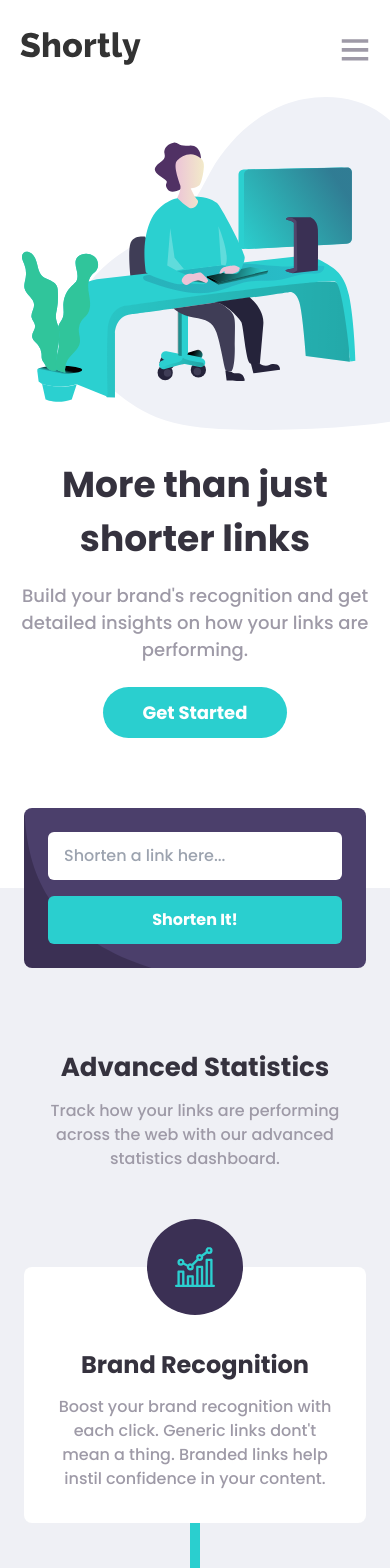
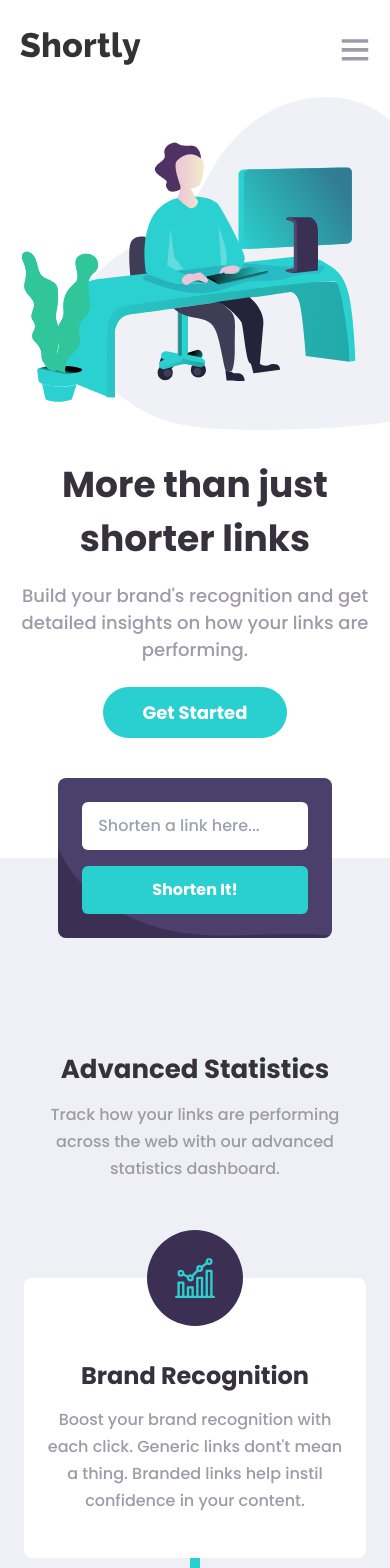
Before and after one commit to CiroJSCH/URL-shortening-API-landing-page, a React (Vite) app: page / in a window 390 px wide. Shown: the top 1568 px of the page. Built offline with nearby package versions, Linux system fonts and the light colour scheme.

Commit message:
Completed responsive design

```diff
--- a/src/components/Hero.tsx
+++ b/src/components/Hero.tsx
@@ -6,10 +6,10 @@ import illustration from '@/assets/images/illustration-working.svg';
 
 const Hero = () => {
   return (
-    <section className='pb-[150px] overflow-x-hidden xl:mt-16'>
+    <section className='pb-[120px] overflow-x-hidden xl:mt-16'>
       <div className='max-w-[1440px] m-auto xl:w-[80%] flex flex-col xl:flex-row-reverse items-center xl:justify-between'>
-        <div className='w-[130%] xl:w-auto xl:pl-0 mr-[-10rem] xl:mr-[-20rem] flex justify-center'>
-          <img src={illustration} alt='working illustration' />
+        <div className='w-[130%] xl:w-[70%] xl:pl-0 mr-[-10rem] xl:mr-[-20rem] flex justify-center'>
+          <img src={illustration} alt='working illustration' className='xl:w-full'/>
         </div>
         <div className='mt-7 flex flex-col text-center xl:text-start items-center xl:items-start px-4 xl:px-0 xl:w-[60%]'>
           <h1 className='text-gray-700 text-[36px] xl:text-[72px] font-bold xl:leading-[80px] max-w-[683px]'>
--- a/src/components/Navbar.tsx
+++ b/src/components/Navbar.tsx
@@ -10,7 +10,7 @@ import Logo from '@/assets/images/logo.svg';
 // Icons
 import { TfiMenu } from 'react-icons/tfi';
 
-const desktopLinkStyle = "cursor-pointer hover:text-gray-800 font-bold transition-colors duration-300 ease-in-out";
+const desktopLinkStyle = "cursor-pointer hover:text-gray-800 transition-colors duration-300 ease-in-out";
 
 const Navbar = () => {
   const [isOpenMenu, setIsOpenMenu] = useState<boolean>(false);
@@ -29,7 +29,7 @@ const Navbar = () => {
         </div>
         {/* MOBILE MENU */}
         <div
-          className={`absolute bg-primary-violet px-8 w-full z-[1000] rounded-lg flex-col items-center mt-6 ${
+          className={`absolute bg-primary-violet px-8 w-full max-w-[475px] left-0 right-0 m-auto z-[1000] rounded-lg flex-col items-center mt-6 ${
             isOpenMenu ? 'flex' : 'hidden'
           }`}
         >
--- a/src/components/Shorten.tsx
+++ b/src/components/Shorten.tsx
@@ -1,16 +1,18 @@
 const Shorten = () => {
   return (
-    <section className='bg-gray-500 w-full px-6 relative min-h-[160px]'>
-      <div className='bg-primary-violet bg-shorten-mobile xl:bg-shorten-desktop flex flex-col items-center justify-center p-6 gap-4 rounded-lg bg-cover bg-no-repeat w-[calc(100%-48px)] bg-center absolute top-[-50%]'>
+    <section className='bg-gray-500 w-full px-6 pb-8'>
+      <div className="relative min-h-[160px] w-[80%] max-w-[1440px] m-auto">
+        <div className='bg-primary-violet bg-shorten-mobile xl:bg-shorten-desktop flex flex-col xl:flex-row items-center justify-center p-6 xl:p-10 gap-4 xl:gap-6 rounded-lg bg-cover bg-no-repeat bg-center absolute top-[-50%] xl:top-[-64px] w-full'>
           <input
-          className='px-4 py-3 w-full rounded-md text-gray-700'
+            className='px-4 py-3 w-full xl:w-[80%] rounded-md text-gray-700'
             type='text'
             name='shorten'
             placeholder='Shorten a link here...'
           />
-        <button className='px-10 py-3 bg-primary-cyan w-full rounded-md text-white font-bold cursor-pointer hover:bg-[#80DFDF] transition-colors duration-300'>
+          <button className='px-10 py-3 bg-primary-cyan w-full xl:w-[20%] rounded-md text-white font-bold cursor-pointer hover:bg-[#80DFDF] transition-colors duration-300'>
             Shorten It!
           </button>
+        </div>
       </div>
     </section>
   );
--- a/src/components/StatisticCard.tsx
+++ b/src/components/StatisticCard.tsx
@@ -1,23 +1,23 @@
-import { IStatistics } from "@/constants/statistics";
+import { IStatistics } from '@/constants/statistics';
 
-type Props = IStatistics
+type Props = IStatistics & { margin: string };
 
-const StatisticCard = ({name, description, image}: Props) => {
+const StatisticCard = ({ name, description, image, margin }: Props) => {
   return (
-    <div className='bg-white relative px-7 pb-5 pt-16 rounded-lg z-[100]'>
-      <div className='absolute -top-[48px] left-[calc(50%-48px)] grid place-content-center bg-primary-violet rounded-full p-6 min-w-[96px] min-h-[96px]'>
-        <img src={image} alt={`${name} image`} />
-      </div>
-      <div className='text-center mb-3 mt-4'>
-        <h4 className='text-gray-700 text-[24px] font-bold mb-3'>
-          {name}
-        </h4>
-        <p className='text-gray-600'>
-          {description}
-        </p>
+    <div className={`${margin}`}>
+      <div
+        className={`bg-white relative px-5 xl:px-8 pb-5 xl:pb-0 pt-16 xl:pt-20 rounded-lg z-[100] xl:min-w-[380px] min-h-[280px] xl:min-h-[280px]`}
+      >
+        <div className='absolute -top-[48px] left-[calc(50%-48px)] xl:left-[10%] grid place-content-center bg-primary-violet rounded-full p-6 min-w-[96px] min-h-[96px]'>
+          <img src={image} alt={`${name} image`} />
+        </div>
+        <div className='text-center xl:text-left mb-3 mt-4 xl:m-0'>
+          <h4 className='text-gray-700 text-[24px] font-bold mb-3'>{name}</h4>
+          <p className='text-gray-600 leading-[27px] max-w-[306px]'>{description}</p>
+        </div>
       </div>
     </div>
-  )
-}
+  );
+};
 
-export default StatisticCard
+export default StatisticCard;
--- a/src/components/Statistics.tsx
+++ b/src/components/Statistics.tsx
@@ -4,27 +4,35 @@ import StatisticCard from './StatisticCard';
 // Constants
 import { statistics } from '@/constants/statistics';
 
+const cardMargins = [
+  "xl:pt-[2.5rem]",
+  "xl:pt-[5.2rem]",
+  "xl:pt-[8rem]",
+]
+
 const Statistics = () => {
   return (
-    <section className='bg-gray-500 px-6 pb-20'>
-      <div className='text-center'>
-        <h3 className='text-gray-700 text-[26px] font-bold mb-3'>
+    <section className='bg-gray-500 px-6 pb-20 xl:pb-24'>
+      <div className='max-w-[1440px] m-auto xl:w-[80%] flex flex-col justify-center items-center'>
+        <div className='text-center flex flex-col items-center'>
+          <h3 className='text-gray-700 text-[26px] xl:text-[36px] font-bold mb-3'>
             Advanced Statistics
           </h3>
-        <p className='text-gray-600'>
+          <p className='text-gray-600 max-w-[480px] leading-[27px]'>
             Track how your links are performing across the web with our advanced
             statistics dashboard.
           </p>
         </div>
-      <section className='relative mt-24'>
-        <div className='flex flex-col gap-24'>
+        <section className='relative mt-24 max-w-[350px] xl:max-w-none xl:w-full'>
+          <div className='flex flex-col xl:flex-row xl:justify-between gap-24 xl:gap-10'>
             {statistics.map((statistic, index) => (
-            <StatisticCard {...statistic} key={`statistic-${index}`} />
+              <StatisticCard {...statistic} margin={cardMargins[index]} key={`statistic-${index}`} />
             ))}
           </div>
 
-        <div className='absolute top-0 left-[calc(50%-5px)] z-10 bg-primary-cyan w-[10px] h-[100%]' />
+          <div className='absolute top-0 left-[calc(50%-5px)] xl:left-0 xl:top-[calc(50%-5px)] z-10 bg-primary-cyan w-[10px] xl:w-full h-[100%] xl:h-[10px]' />
         </section>
+      </div>
     </section>
   );
 };
```
Lines whose indentation alone changed are shown as unchanged.
